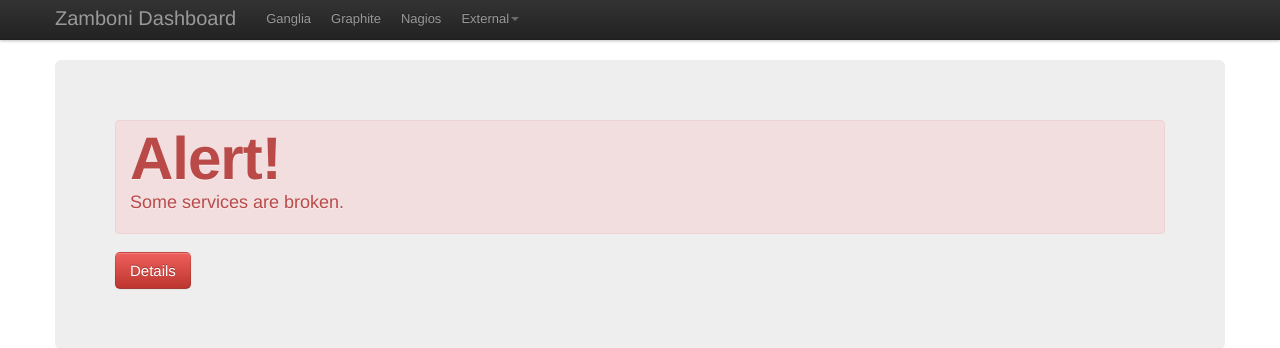
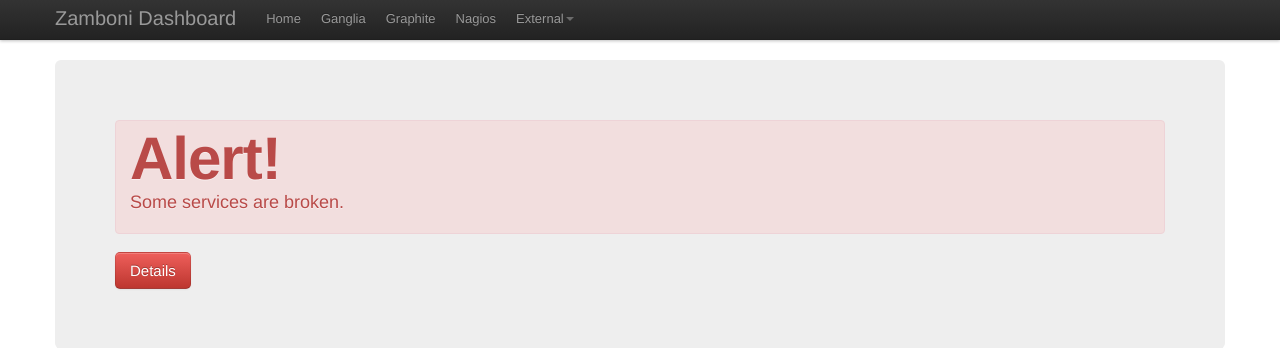
Before and after one commit to mozilla/zamboni-dashboard, a Flask app: template zamboni_dashboard/templates/index.html in a window 1280 px wide. Shown: the top 348 px of the page. Run offline with Flask 2, Linux system fonts and the light colour scheme; the template is opened without the code that fills it: most values are stand-ins (such as "Sample title", 1, 10 or a date in 2020); some libraries are stand-ins or nearby versions.

Commit message:
add link to index in nav bar.

```diff
--- a/zamboni_dashboard/templates/base.html
+++ b/zamboni_dashboard/templates/base.html
@@ -20,6 +20,7 @@
                 <div class="container">
                     <a class="brand" href="#">Zamboni Dashboard</a>
                     <ul class="nav">
+                        <li><a href="{{ url_for('index') }}">Home</a></li>
                         <li><a href="{{ url_for('ganglia') }}">Ganglia</a></li>
                         <li><a href="{{ url_for('graphite') }}">Graphite</a></li>
                         <li><a href="{{ url_for('nagios') }}">Nagios</a></li>
```
